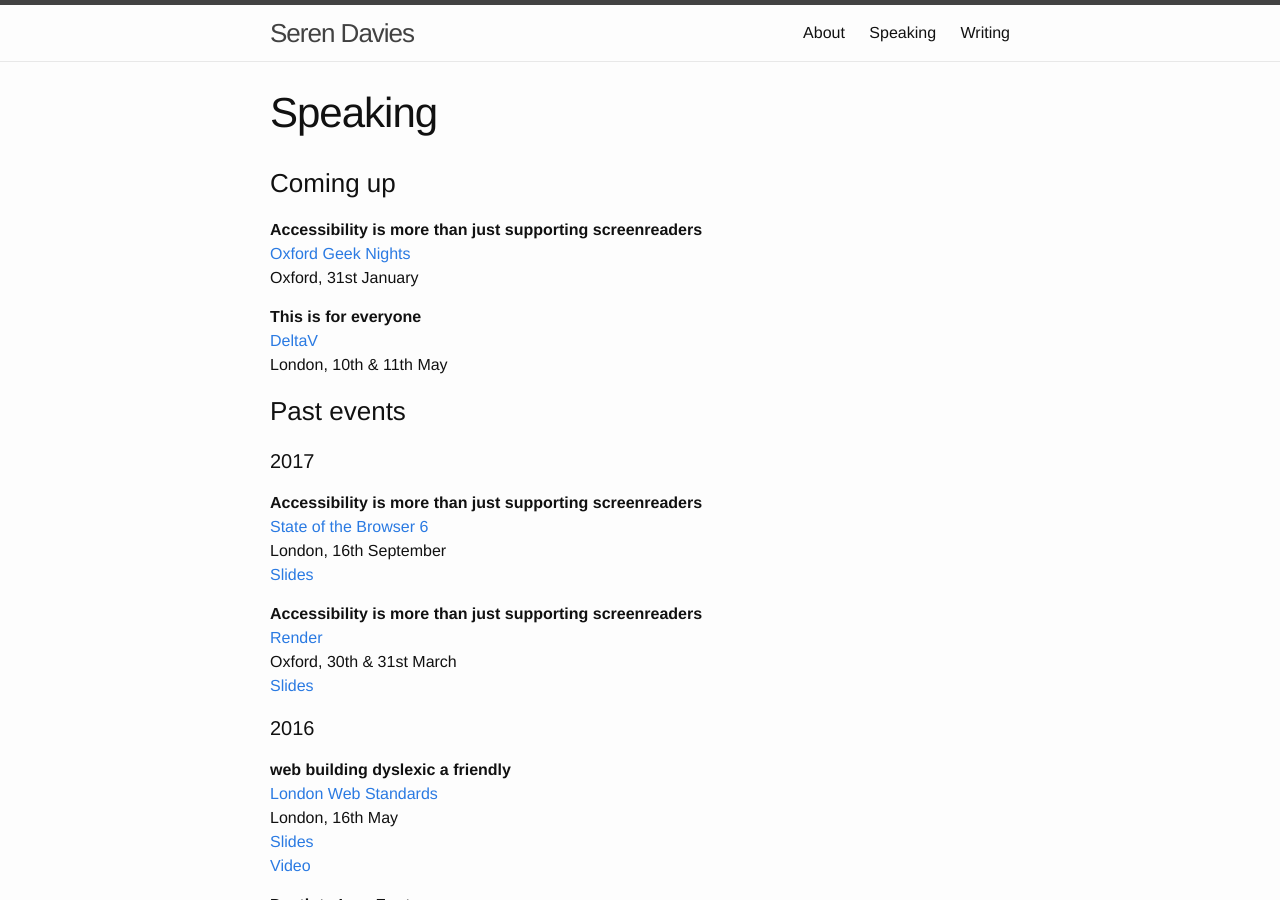
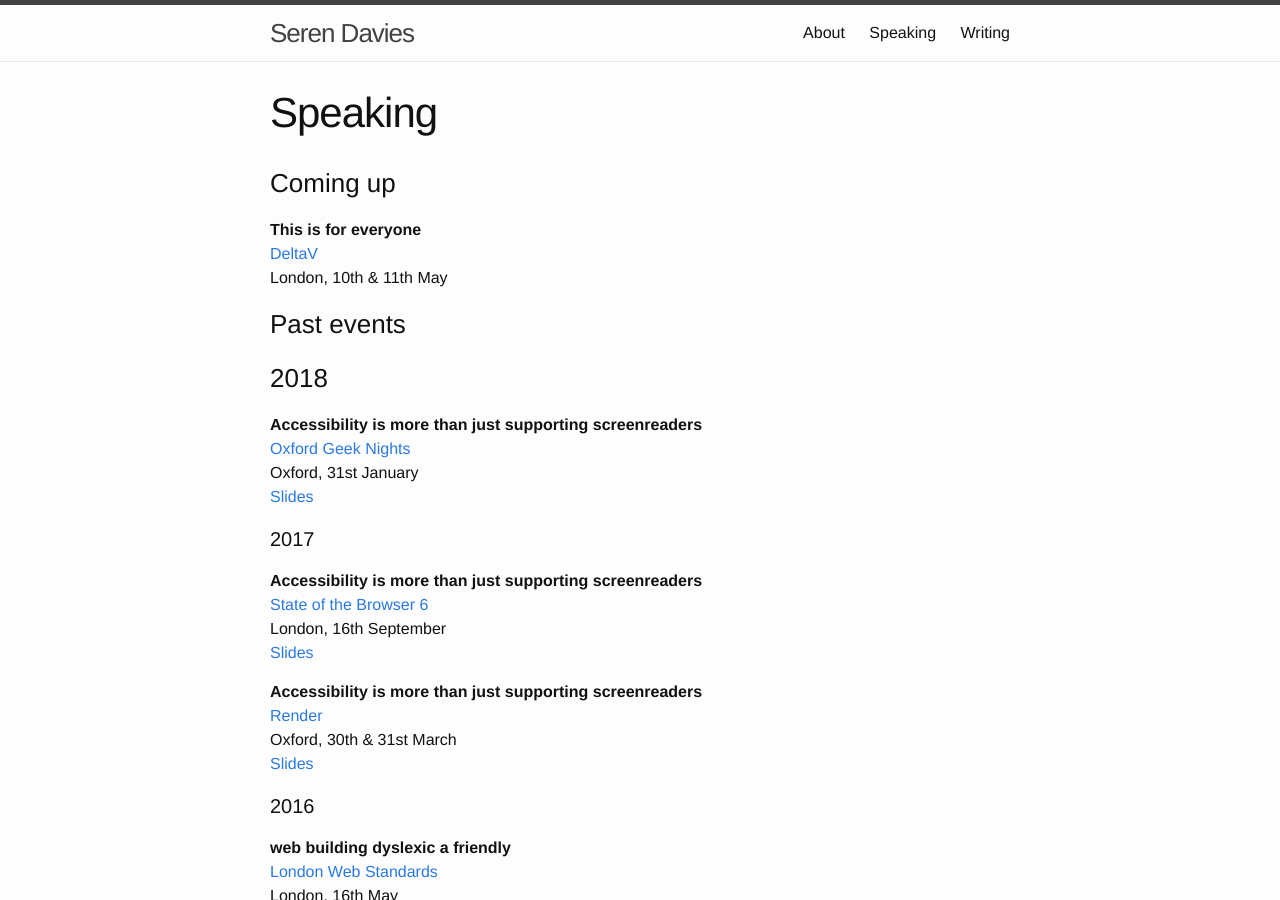
Before and after one commit to ninjanails/ninjanails.github.io, a Jekyll site: the page built from speaking.md, in a window 1280 px wide and 900 px high. Built offline with Jekyll 4.4.1, drawn with Linux system fonts in a browser that asks for light colours.

```diff
--- a/speaking.md
+++ b/speaking.md
@@ -6,15 +6,18 @@ permalink: /speaking/
 
 ### Coming up
 
-**Accessibility is more than just supporting screenreaders** <br>
-[Oxford Geek Nights](http://oxford.geeknights.net/) <br>
-Oxford, 31st January
-
 **This is for everyone** <br>
 [DeltaV](https://2018.deltavconf.com/) <br>
 London, 10th & 11th May
 
 ### Past events
+
+### 2018
+
+**Accessibility is more than just supporting screenreaders** <br>
+[Oxford Geek Nights](http://oxford.geeknights.net/) <br>
+Oxford, 31st January <br>
+[Slides](https://speakerdeck.com/ninjanails/accessibility-is-more-than-just-supporting-screenreaders-2)
 
 #### 2017
 
```
